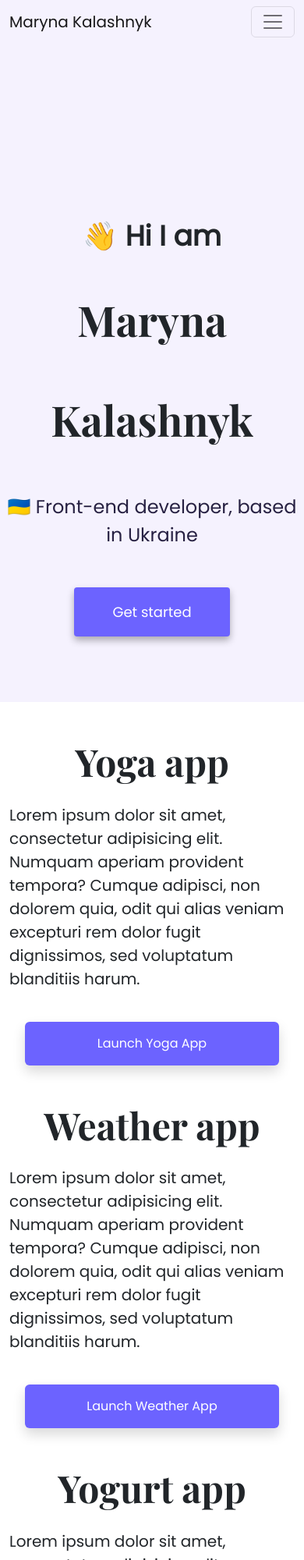
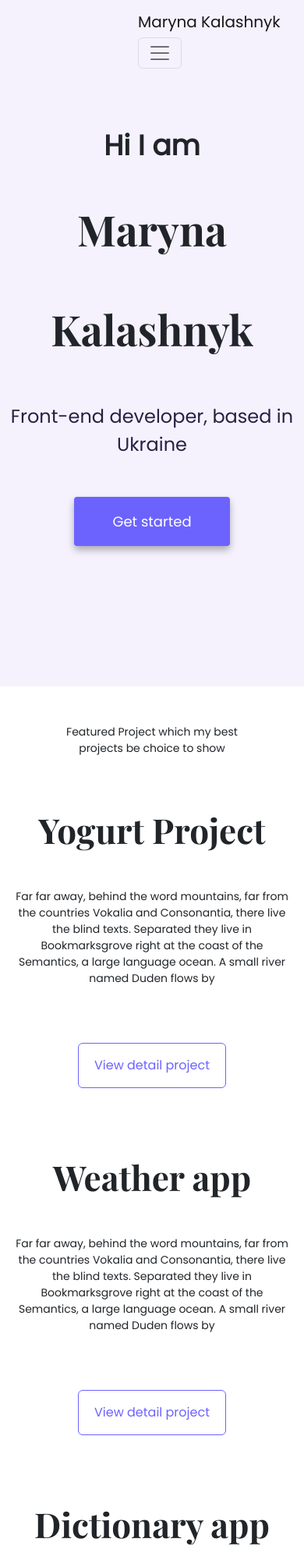
Before and after one commit to Maryna-ym/Portfolio-1.0, a plain HTML site: page index.html in a window 390 px wide. Shown: the top 2000 px of the page at 78% size. Drawn offline with nearby package versions, Linux system fonts and the light colour scheme.

Commit message:
Added homepage content

```diff
--- a/index.html
+++ b/index.html
@@ -67,93 +67,96 @@
           </div>
         </div>
       </nav>
-      <p class="text-center hi-i-am">👋 Hi I am</p>
+      <p class="hi-i-am">Hi I am</p>
       <h1>Maryna Kalashnyk</h1>
-      <h3>🇺🇦 Front-end developer, based in Ukraine</h3>
+      <h3>Front-end developer, based in Ukraine</h3>
       <a href="/about.html#contact" class="contact-link" title="Contact me"
         >Get started</a
       >
     </div>
 
     <div class="container">
+      <p class="text-center m-5">
+        Featured Project which my best projects be choice to show
+      </p>
       <div class="row mt-5">
-        <div class="col-sm-6">
+        <div class="col-md-6">
           <img
-            src="/images/yoga.png"
-            alt="yoga"
-            class="d-none d-sm-block img-fluid rounded"
+            src="/images/yogurt.png"
+            alt="yogurt"
+            class="d-none d-md-block img-fluid rounded"
           />
         </div>
-        <div class="col-sm-6">
-          <h2>Yoga app</h2>
-          <p class="mt-4 fs-5">
-            Lorem ipsum dolor sit amet, consectetur adipisicing elit. Numquam
-            aperiam provident tempora? Cumque adipisci, non dolorem quia, odit
-            qui alias veniam excepturi rem dolor fugit dignissimos, sed
-            voluptatum blanditiis harum.
+        <div class="col-md-6 app-info">
+          <h2>Yogurt Project</h2>
+          <p class="mt-5 mb-5">
+            Far far away, behind the word mountains, far from the countries
+            Vokalia and Consonantia, there live the blind texts. Separated they
+            live in Bookmarksgrove right at the coast of the Semantics, a large
+            language ocean. A small river named Duden flows by
           </p>
           <br />
           <a
-            class="btn-purple p-3 shadow rounded app-link"
+            class="btn-purple p-3 rounded app-link"
             href="#"
             role="button"
             title="Launch Yoga App"
           >
-            Launch Yoga App
+            View detail project
           </a>
         </div>
       </div>
       <div class="row mt-5">
-        <div class="col-sm-6">
+        <div class="col-md-6 app-info">
           <h2>Weather app</h2>
-          <p class="mt-4 fs-5">
-            Lorem ipsum dolor sit amet, consectetur adipisicing elit. Numquam
-            aperiam provident tempora? Cumque adipisci, non dolorem quia, odit
-            qui alias veniam excepturi rem dolor fugit dignissimos, sed
-            voluptatum blanditiis harum.
+          <p class="mt-5 mb-5">
+            Far far away, behind the word mountains, far from the countries
+            Vokalia and Consonantia, there live the blind texts. Separated they
+            live in Bookmarksgrove right at the coast of the Semantics, a large
+            language ocean. A small river named Duden flows by
           </p>
           <br />
           <a
-            class="btn-purple p-3 shadow rounded app-link"
+            class="btn-purple p-3 rounded app-link"
             href="#"
             role="button"
             title="Launch Weather App"
           >
-            Launch Weather App
+            View detail project
           </a>
         </div>
-        <div class="col-sm-6">
+        <div class="col-md-6">
           <img
             src="/images/weather.png"
             alt="weather"
-            class="d-none d-sm-block img-fluid rounded"
+            class="d-none d-md-block img-fluid rounded"
           />
         </div>
       </div>
       <div class="row mt-5">
-        <div class="col-sm-6">
+        <div class="col-md-6">
           <img
-            src="/images/yogurt.png"
-            alt="yogurt"
-            class="d-none d-sm-block img-fluid rounded"
+            src="/images/dictionary.png"
+            alt="dictionary"
+            class="d-none d-md-block img-fluid rounded"
           />
         </div>
-        <div class="col-sm-6">
-          <h2>Yogurt app</h2>
-          <p class="mt-4 fs-5">
-            Lorem ipsum dolor sit amet, consectetur adipisicing elit. Numquam
-            aperiam provident tempora? Cumque adipisci, non dolorem quia, odit
-            qui alias veniam excepturi rem dolor fugit dignissimos, sed
-            voluptatum blanditiis harum.
+        <div class="col-md-6 app-info">
+          <h2>Dictionary app</h2>
+          <p class="mt-5 mb-5">
+            Far far away, behind the word mountains, far from the countries
+            Vokalia and Consonantia, there live the blind texts. Separated they
+            live in Bookmarksgrove right at the coast of the Semantics, a large
+            language ocean. A small river named Duden flows by
           </p>
           <br />
           <a
-            class="btn-purple p-3 shadow rounded app-link"
+            class="btn-purple p-3 rounded app-link"
             href="#"
             role="button"
-            title="Launch Yogurt App"
+            title="Launch Dictionary App"
           >
-            Launch Yogurt App
+            View detail project
           </a>
         </div>
       </div>
--- a/style.css
+++ b/style.css
@@ -28,11 +28,13 @@ h3 {
 }
 
 .start-screen {
-  padding-top: 276px;
-  height: 900px;
-  width: auto;
+  padding: 160px 0;
   background-color: var(--secondary-color);
   text-align: center;
+}
+
+.navbar {
+  margin: 0 165px;
 }
 
 .hi-i-am {
@@ -62,9 +64,21 @@ h3 {
   display: block;
 }
 
+.container h2 {
+  font-size: 64px !important;
+}
+
+.container p {
+  font-size: 16px !important;
+}
+
+.app-info {
+  padding: 100px 60px !important;
+}
+
 .btn-purple {
-  background: var(--primary-color);
-  color: white;
+  border: 1px solid var(--primary-color);
+  color: var(--primary-color);
   text-decoration: none;
 }
 .about-paragraphs {
@@ -87,8 +101,20 @@ h3 {
 .email-link:hover {
   text-decoration: underline;
 }
+@media (max-width: 1200px) {
+  .app-info {
+    padding: 50px 30px !important;
+    margin-top: 20px;
+  }
+  .container h2 {
+    font-size: 44px !important;
+  }
+  .container p {
+    font-size: 14px !important;
+  }
+}
 
-@media (max-width: 576px) {
+@media (max-width: 768px) {
   h2 {
     text-align: center !important;
   }
@@ -97,7 +123,11 @@ h3 {
   }
   .app-link {
     display: block;
-    margin: 0 20px;
+    margin: 0 80px;
     text-align: center;
   }
+  .app-info {
+    text-align: center;
+    padding: 20px !important;
+  }
 }
```
Also changed, not shown: images/dictionary.png (added), images/yoga.png (deleted), images/yogurt.png, 2 other files.
